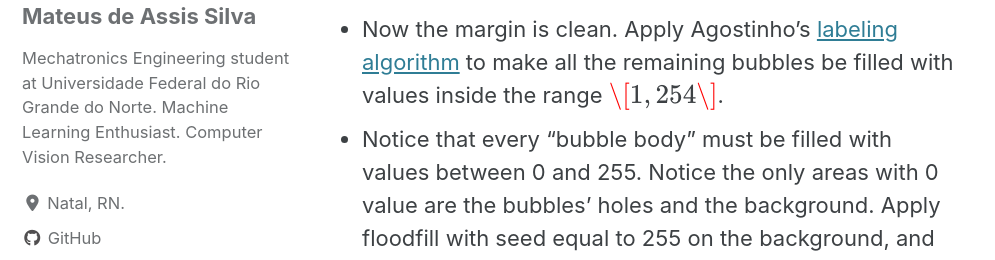
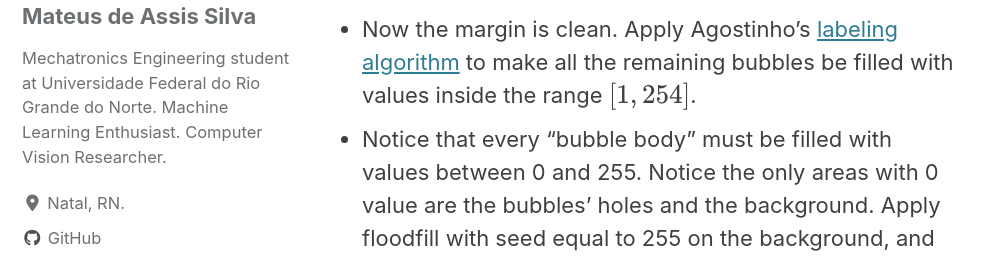
Before and after one commit to mtxslv/mtxslv.github.io, a Jekyll site: the page built from _posts/2020-10-18-labeling_improved.md, in a window 1280 px wide and 900 px high, scrolled down 1143 px. Shown: the part 183-443 px from the top of the window, without its empty margins (0-995 px from the left). Built offline with Jekyll 4.4.1, drawn with Linux system fonts in a browser that asks for light colours; cached includes are drawn as plain includes; nearby versions of some CDN libraries; formulas are drawn with MathJax 3.

Commit message:
mathjax true

```diff
--- a/_posts/2020-10-18-labeling_improved.md
+++ b/_posts/2020-10-18-labeling_improved.md
@@ -19,7 +19,7 @@ I'll address the following task troughout this post:
 
 Professor Agostinho explains the pseudo-code for doing this during his [labeling lesson](https://youtu.be/aexbvMzCGK4?t=1194). Right below I will summarize the main ideas:
 * the first thing to do is to remove bubbles that touches the margin. To accomplish this, iterate over the margin pixels and apply floodfill when you find any bubble. Remember: it is a binary image, and the black background has null intensity while the forefront objects has full intensity (255). Then, the floodfill's seed parameter must be 0.
-* Now the margin is clean. Apply Agostinho's [labeling algorithm](https://agostinhobritojr.github.io/tutorial/pdi/#exa_labeling) to make all the remaining bubbles be filled with values inside the range $$\[1,254\]$$.
+* Now the margin is clean. Apply Agostinho's [labeling algorithm](https://agostinhobritojr.github.io/tutorial/pdi/#exa_labeling) to make all the remaining bubbles be filled with values inside the range $$[1,254]$$.
 * Notice that every "bubble body" must be filled with values between 0 and 255. Notice the only areas with 0 value are the bubbles' holes and the background. Apply floodfill with seed equal to 255 on the background, and the only remaining zero-filled areas will be the bubbles' holes.
 * Now iterate over the images' pixels, going from the top-left until reaching the bottom-right. If we have found pixels with zero value, we have actually found a hole and hence a bubble with it. If we count every bubble with hole, the amount of bubbles with no hole is just the difference between all the known values and such value.
 * To make our code work properly, every time we find a hole, we must floodfill it with seed equal to 255. We must floodfill the associated bubble also. To do this we just need to go back one pixel to the left and floodfill it. This will "erase" the bubble.
```
